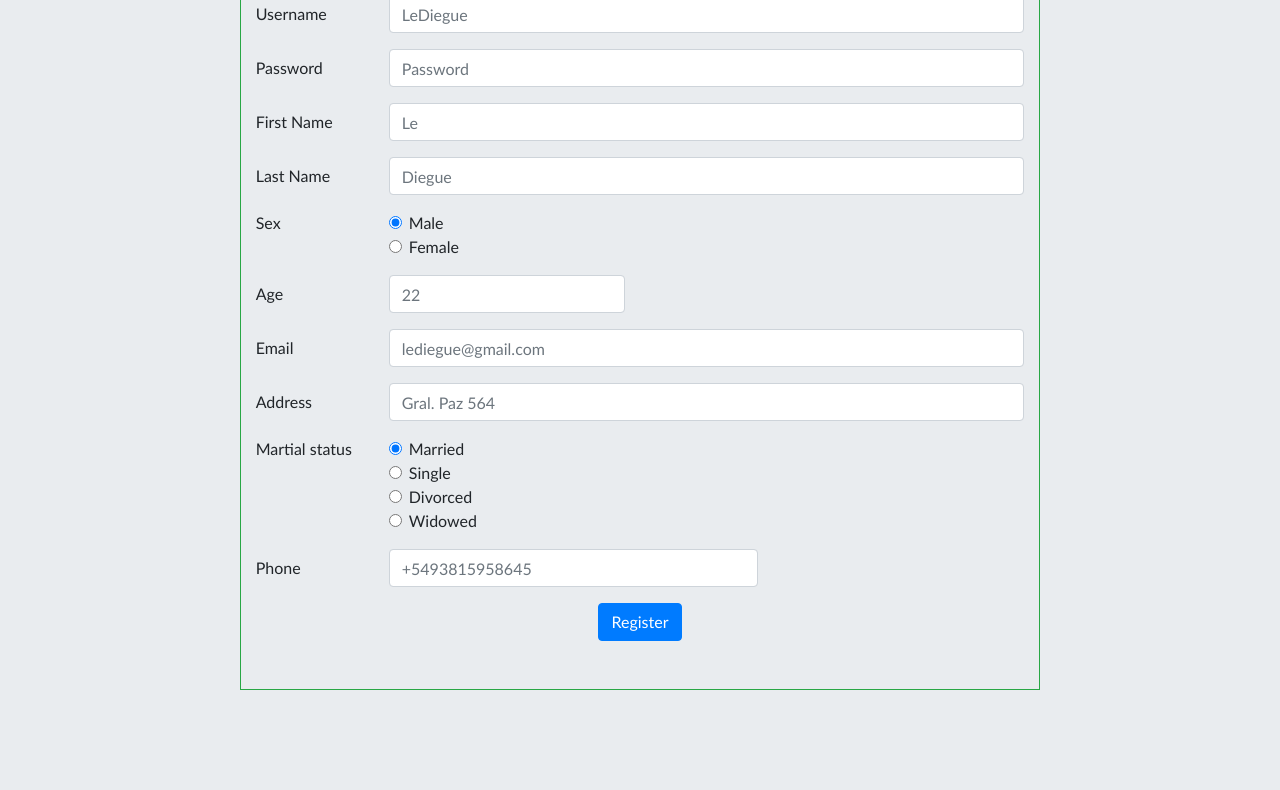
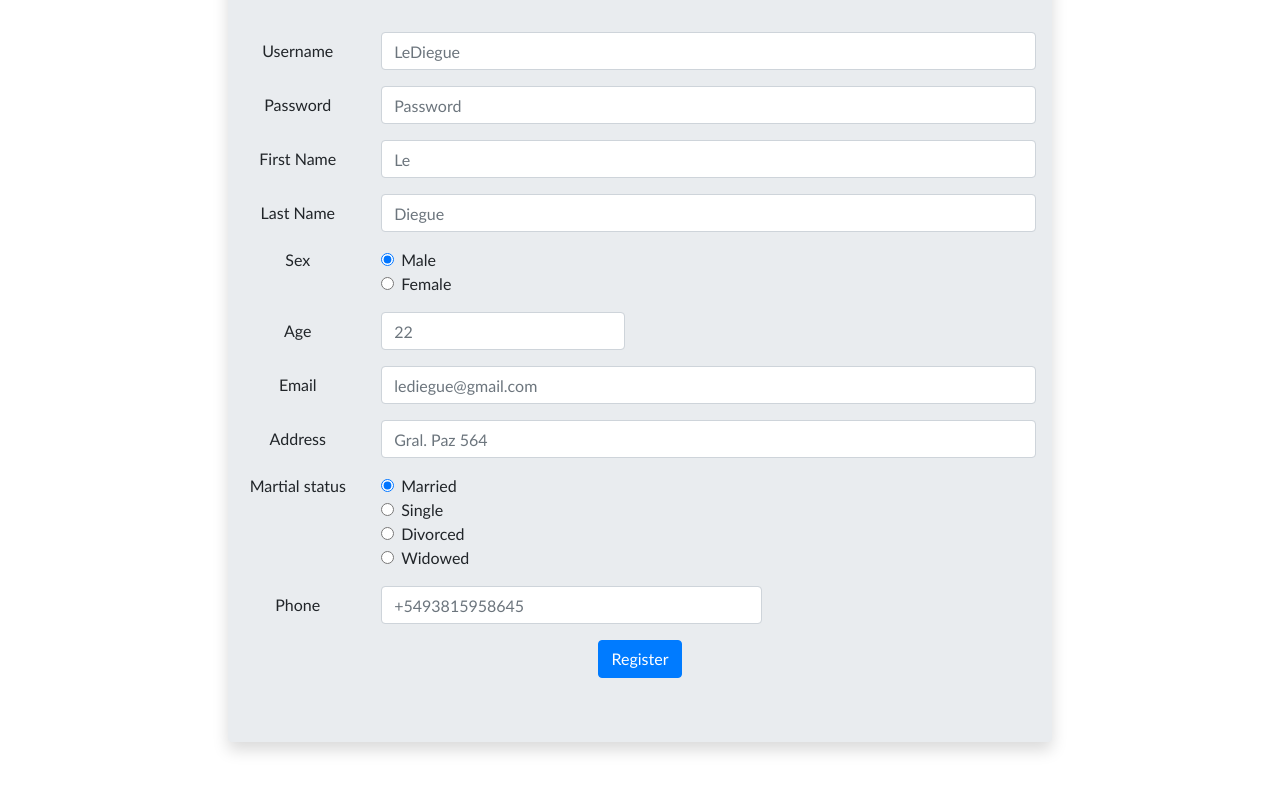
Before and after one commit to leomoyano/Clinica-Proyecto, a website built with webpack: page src/register.html in a window 1280 px wide. Shown: the part 252-1042 px from the top of the page. Built offline with nearby package versions, Linux system fonts and the light colour scheme.

Commit message:
cambios en register.html

```diff
--- a/src/register.html
+++ b/src/register.html
@@ -46,37 +46,38 @@
 
     </nav>
     <!-- /*props[]={fecha de nacimiento, obra social}*/ -->
-    <div class="container-fluid jumbotron mb-0">
+    <div class="container-fluid mb-0">
         <div class="row justify-content-center">
             <div class="col-lg-8">
-                <div class="container border border-success my-5">
+                <div class="container  shadow p-3 mb-5 jumbotron rounded my-5">
+                    <h1 class="display-3 text-center">Sing up</h1>
                     <form class="my-5">
                         <div class="form-group row">
-                            <label for="username" class="col-lg-2 col-form-label">Username</label>
+                            <label for="username" class="text-center col-lg-2 col-form-label">Username</label>
                             <div class="col-lg-10">
                                 <input type="text" class="form-control" id="username" placeholder="LeDiegue">
                             </div>
                         </div>
                         <div class="form-group row">
-                            <label for="password" class="col-lg-2 col-form-label">Password</label>
+                            <label for="password" class="text-center col-lg-2 col-form-label">Password</label>
                             <div class="col-lg-10">
                                 <input type="password" class="form-control" id="password" placeholder="Password">
                             </div>
                         </div>
                         <div class="form-group row">
-                            <label for="firstName" class="col-lg-2 col-form-label">First Name</label>
+                            <label for="firstName" class="text-center col-lg-2 col-form-label">First Name</label>
                             <div class="col-lg-10">
                                 <input type="firstName" class="form-control" id="firstName" placeholder="Le">
                             </div>
                         </div>
                         <div class="form-group row">
-                            <label for="lastName" class="col-lg-2 col-form-label">Last Name</label>
+                            <label for="lastName" class="text-center col-lg-2 col-form-label">Last Name</label>
                             <div class="col-lg-10">
                                 <input type="lastName" class="form-control" id="lastName" placeholder="Diegue">
                             </div>
                         </div>
                         <div class="form-group row">
-                            <legend class="col-form-label col-lg-2 pt-0">Sex</legend>
+                            <legend class="text-center col-form-label col-lg-2 pt-0">Sex</legend>
                             <div class="col-lg-10">
                                 <div class="form-check">
                                     <input class="form-check-input" type="radio" name="gridSex" id="male"
@@ -95,26 +96,26 @@
                             </div>
                         </div>
                         <div class="form-group row">
-                            <label for="age" class="col-lg-2 col-form-label">Age</label>
+                            <label for="age" class="text-center col-lg-2 col-form-label">Age</label>
                             <div class="col-lg-4">
                                 <input type="number" class="form-control" id="age" placeholder="22" step="1" min="0"
                                     max="120">
                             </div>
                         </div>
                         <div class="form-group row">
-                            <label for="email" class="col-lg-2 col-form-label">Email</label>
+                            <label for="email" class="text-center col-lg-2 col-form-label">Email</label>
                             <div class="col-lg-10">
                                 <input type="email" class="form-control" id="email" placeholder="lediegue@gmail.com">
                             </div>
                         </div>
                         <div class="form-group row">
-                            <label for="address" class="col-lg-2 col-form-label">Address</label>
+                            <label for="address" class="text-center col-lg-2 col-form-label">Address</label>
                             <div class="col-lg-10">
                                 <input type="text" class="form-control" id="address" placeholder="Gral. Paz 564">
                             </div>
                         </div>
                         <div class="form-group row">
-                            <legend class="col-form-label col-lg-2 pt-0">Martial status</legend>
+                            <legend class="text-center col-form-label col-lg-2 pt-0">Martial status</legend>
                             <div class="col-lg-10">
                                 <div class="form-check">
                                     <input class="form-check-input" type="radio" name="gridMartialStatus" id="married"
@@ -147,7 +148,7 @@
                             </div>
                         </div>
                         <div class="form-group row">
-                            <label for="age" class="col-lg-2 col-form-label">Phone</label>
+                            <label for="age" class="text-center col-lg-2 col-form-label">Phone</label>
                             <div class="col-lg-6">
                                 <input type="tel" class="form-control" id="phone" placeholder="+5493815958645">
                             </div>
--- a/src/register.js
+++ b/src/register.js
@@ -6,9 +6,6 @@ var username = document.getElementById('username');
 var password = document.getElementById('password');
 
 username.addEventListener('blur', function(){
-    /*if(username.value === undefined){
-        username.setAttribute("class", "form-control");
-    }*/
     if(Client.searchUsername(username.value)){
         username.setAttribute("class", "form-control is-invalid");
         alert("Ya existe ese nombre de usuario");
@@ -19,6 +16,7 @@ username.addEventListener('blur', function(){
         username.setAttribute("class", "form-control is-invalid");
     }
     else username.setAttribute("class", "form-control is-valid");
+    if(username.value === '') username.setAttribute("class", "form-control");
 });
 
 password.addEventListener('blur', function(){
@@ -29,6 +27,7 @@ password.addEventListener('blur', function(){
         return;
     }
     else alert("La contraseña esta bien escrita");
+    if(password.value === '') password.setAttribute("class", "form-control");
 });
 
 register.addEventListener('click', function () {
@@ -47,5 +46,5 @@ register.addEventListener('click', function () {
         phone: document.getElementById('phone').value
     });
     client.Register();
-    //location.href ="http://www.google.com"; Redireccionar a la pagina principal
+    location.href ="index.html"; //Redireccionar a la pagina principal
 });
```
